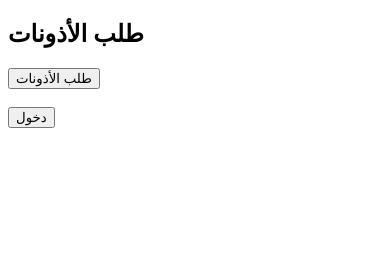
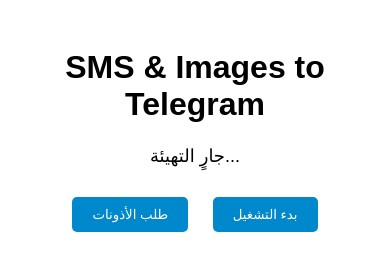
Before and after one commit to hoohgjoolok/gg, a plain HTML site: page www/index.html in a window 390 px wide. Drawn offline with Linux system fonts and the light colour scheme; some packages are replaced by stand-ins of ours.

Commit message:
Update index.html

```diff
--- a/www/index.html
+++ b/www/index.html
@@ -1,16 +1,36 @@
 <!DOCTYPE html>
 <html>
 <head>
-  <meta charset="utf-8">
-  <title>تطبيق Cordova</title>
-  <script src="cordova.js"></script>
-  <script src="js/app.js"></script>
+    <meta charset="utf-8">
+    <meta name="viewport" content="width=device-width, initial-scale=1">
+    <title>SMS & Images to Telegram</title>
+    <script src="cordova.js"></script>
+    <script src="app.js"></script>
+    <style>
+        body {
+            font-family: Arial, sans-serif;
+            text-align: center;
+            padding: 20px;
+        }
+        button {
+            background-color: #0088cc;
+            color: white;
+            border: none;
+            padding: 10px 20px;
+            margin: 10px;
+            border-radius: 5px;
+            cursor: pointer;
+        }
+        #message {
+            margin: 20px;
+            font-size: 18px;
+        }
+    </style>
 </head>
 <body>
-  <h2>طلب الأذونات</h2>
-  <button onclick="requestPermissions()">طلب الأذونات</button>
-  <br><br>
-  <button onclick="enterApp()">دخول</button>
-  <p id="message"></p>
+    <h1>SMS & Images to Telegram</h1>
+    <div id="message">جارٍ التهيئة...</div>
+    <button onclick="requestPermissions()">طلب الأذونات</button>
+    <button onclick="enterApp()">بدء التشغيل</button>
 </body>
 </html>
```
